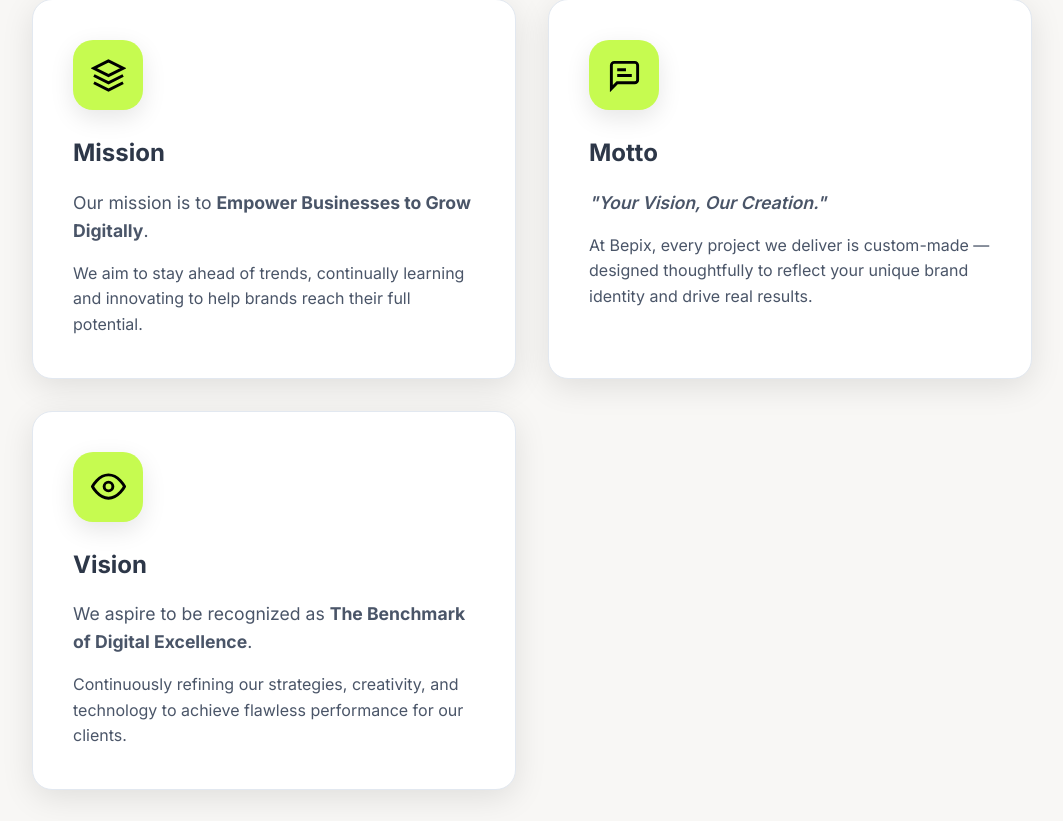
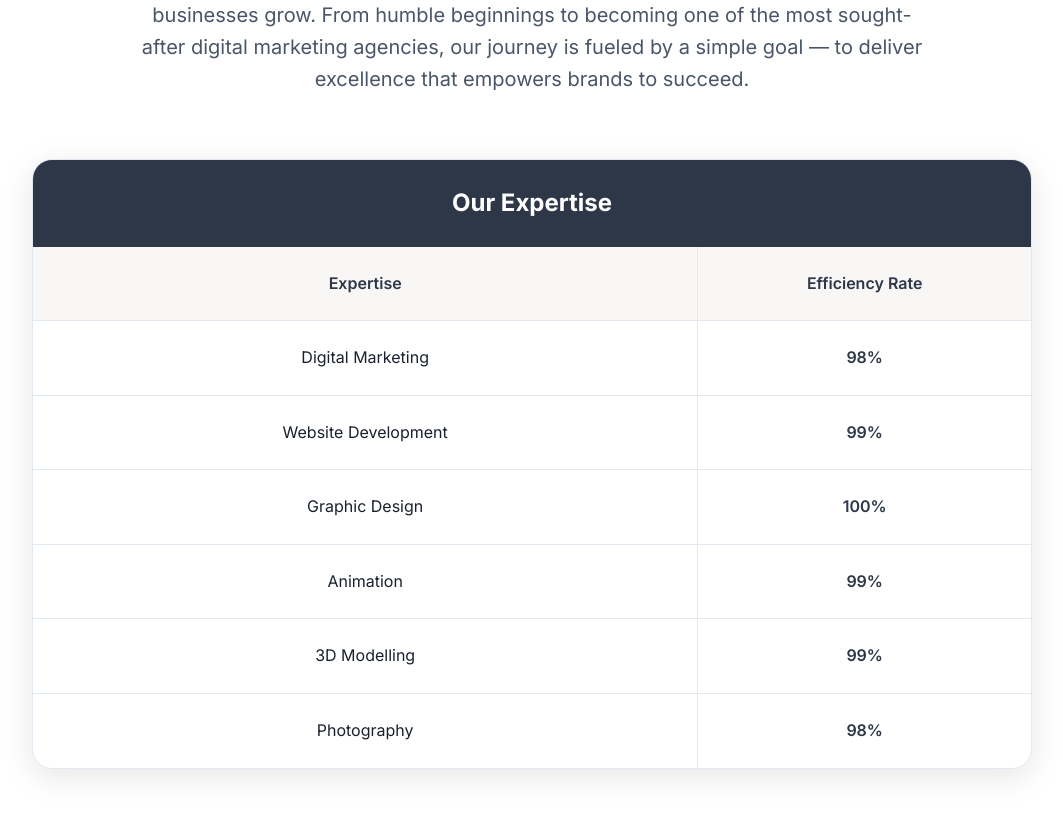
Before and after one commit to bepixcorp/bepix-nextjs, a Next.js app: page /about-us in a window 1280 px wide. Shown: the part 3159-3980 px from the top of the page, without its empty margins (108-1171 px from the left). Built offline with nearby package versions, Linux system fonts and the light colour scheme.

Commit message:
Add Experience That Speaks for Itself section to About Us page with expertise table

```diff
--- a/app/about-us/page.tsx
+++ b/app/about-us/page.tsx
@@ -428,7 +428,222 @@ export default function AboutUs() {
         </div>
       </section>
 
-      {/* Section 4: Our Core Values */}
+      {/* Section 4: Experience That Speaks for Itself */}
+      <section style={{ padding: '100px 0', background: 'white' }}>
+        <div className="container">
+          <div style={{ maxWidth: '1000px', margin: '0 auto', textAlign: 'center' }}>
+            <h2 style={{
+              fontSize: '2.5rem',
+              fontWeight: '700',
+              marginBottom: '2rem',
+              color: 'var(--accent)',
+            }}>
+              Experience That Speaks for Itself
+            </h2>
+            <p style={{
+              fontSize: '1.25rem',
+              color: 'var(--text-secondary)',
+              lineHeight: '1.6',
+              marginBottom: '4rem',
+              maxWidth: '800px',
+              margin: '0 auto 4rem'
+            }}>
+              At Bepix, our story is built on dedication, innovation, and a passion to help businesses grow.
+              From humble beginnings to becoming one of the most sought-after digital marketing agencies, our journey is fueled by a simple goal — to deliver excellence that empowers brands to succeed.
+            </p>
+
+            <div style={{
+              background: 'white',
+              borderRadius: '20px',
+              boxShadow: '0 8px 32px rgba(0, 0, 0, 0.1)',
+              border: '1px solid #E2E8F0',
+              overflow: 'hidden'
+            }}>
+              <div style={{
+                background: 'var(--accent)',
+                color: 'white',
+                padding: '1.5rem',
+                textAlign: 'center'
+              }}>
+                <h3 style={{
+                  fontSize: '1.5rem',
+                  fontWeight: '700',
+                  margin: '0'
+                }}>
+                  Our Expertise
+                </h3>
+              </div>
+
+              <div style={{ padding: '0' }}>
+                <div style={{
+                  display: 'grid',
+                  gridTemplateColumns: '1fr',
+                  gap: '0'
+                }}>
+                  {/* Header Row */}
+                  <div style={{
+                    display: 'grid',
+                    gridTemplateColumns: '2fr 1fr',
+                    background: '#F8F7F5',
+                    borderBottom: '1px solid #E2E8F0'
+                  }}>
+                    <div style={{
+                      padding: '1.5rem',
+                      fontWeight: '600',
+                      color: 'var(--accent)',
+                      borderRight: '1px solid #E2E8F0'
+                    }}>
+                      Expertise
+                    </div>
+                    <div style={{
+                      padding: '1.5rem',
+                      fontWeight: '600',
+                      color: 'var(--accent)',
+                      textAlign: 'center'
+                    }}>
+                      Efficiency Rate
+                    </div>
+                  </div>
+
+                  {/* Data Rows */}
+                  <div style={{
+                    display: 'grid',
+                    gridTemplateColumns: '2fr 1fr',
+                    borderBottom: '1px solid #E2E8F0'
+                  }}>
+                    <div style={{
+                      padding: '1.5rem',
+                      color: 'var(--text-primary)',
+                      borderRight: '1px solid #E2E8F0'
+                    }}>
+                      Digital Marketing
+                    </div>
+                    <div style={{
+                      padding: '1.5rem',
+                      color: 'var(--accent)',
+                      fontWeight: '600',
+                      textAlign: 'center'
+                    }}>
+                      98%
+                    </div>
+                  </div>
+
+                  <div style={{
+                    display: 'grid',
+                    gridTemplateColumns: '2fr 1fr',
+                    borderBottom: '1px solid #E2E8F0'
+                  }}>
+                    <div style={{
+                      padding: '1.5rem',
+                      color: 'var(--text-primary)',
+                      borderRight: '1px solid #E2E8F0'
+                    }}>
+                      Website Development
+                    </div>
+                    <div style={{
+                      padding: '1.5rem',
+                      color: 'var(--accent)',
+                      fontWeight: '600',
+                      textAlign: 'center'
+                    }}>
+                      99%
+                    </div>
+                  </div>
+
+                  <div style={{
+                    display: 'grid',
+                    gridTemplateColumns: '2fr 1fr',
+                    borderBottom: '1px solid #E2E8F0'
+                  }}>
+                    <div style={{
+                      padding: '1.5rem',
+                      color: 'var(--text-primary)',
+                      borderRight: '1px solid #E2E8F0'
+                    }}>
+                      Graphic Design
+                    </div>
+                    <div style={{
+                      padding: '1.5rem',
+                      color: 'var(--accent)',
+                      fontWeight: '600',
+                      textAlign: 'center'
+                    }}>
+                      100%
+                    </div>
+                  </div>
+
+                  <div style={{
+                    display: 'grid',
+                    gridTemplateColumns: '2fr 1fr',
+                    borderBottom: '1px solid #E2E8F0'
+                  }}>
+                    <div style={{
+                      padding: '1.5rem',
+                      color: 'var(--text-primary)',
+                      borderRight: '1px solid #E2E8F0'
+                    }}>
+                      Animation
+                    </div>
+                    <div style={{
+                      padding: '1.5rem',
+                      color: 'var(--accent)',
+                      fontWeight: '600',
+                      textAlign: 'center'
+                    }}>
+                      99%
+                    </div>
+                  </div>
+
+                  <div style={{
+                    display: 'grid',
+                    gridTemplateColumns: '2fr 1fr',
+                    borderBottom: '1px solid #E2E8F0'
+                  }}>
+                    <div style={{
+                      padding: '1.5rem',
+                      color: 'var(--text-primary)',
+                      borderRight: '1px solid #E2E8F0'
+                    }}>
+                      3D Modelling
+                    </div>
+                    <div style={{
+                      padding: '1.5rem',
+                      color: 'var(--accent)',
+                      fontWeight: '600',
+                      textAlign: 'center'
+                    }}>
+                      99%
+                    </div>
+                  </div>
+
+                  <div style={{
+                    display: 'grid',
+                    gridTemplateColumns: '2fr 1fr'
+                  }}>
+                    <div style={{
+                      padding: '1.5rem',
+                      color: 'var(--text-primary)',
+                      borderRight: '1px solid #E2E8F0'
+                    }}>
+                      Photography
+                    </div>
+                    <div style={{
+                      padding: '1.5rem',
+                      color: 'var(--accent)',
+                      fontWeight: '600',
+                      textAlign: 'center'
+                    }}>
+                      98%
+                    </div>
+                  </div>
+                </div>
+              </div>
+            </div>
+          </div>
+        </div>
+      </section>
+
+      {/* Section 5: Our Core Values */}
       <section style={{ padding: '100px 0', background: '#F8F7F5' }}>
         <div className="container">
           <div style={{ maxWidth: '1000px', margin: '0 auto', textAlign: 'center' }}>
```
